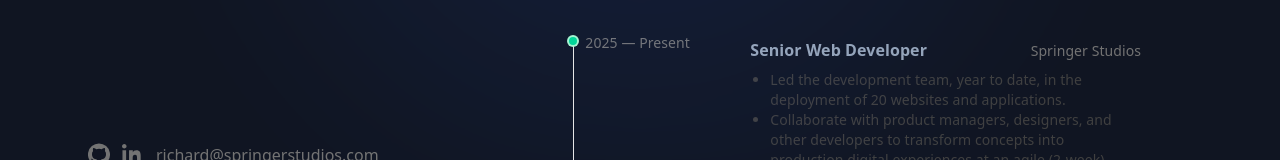
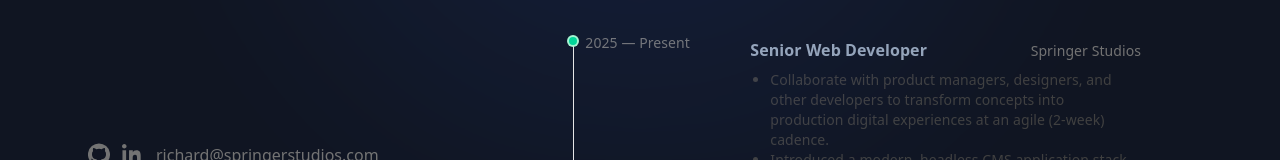
Before and after one commit to itsrichardhaar/Dev-Portfolio-II, a Next.js app: page / in a window 1280 px wide. Shown: the part 601-761 px from the top of the page. Built offline with nearby package versions, Linux system fonts and the light colour scheme.

Commit message:
update experience copy

```diff
--- a/app/page.tsx
+++ b/app/page.tsx
@@ -155,12 +155,11 @@ export default function HomePage() {
                   org: "Springer Studios",
                   time: "2025 — Present",
                   bullets: [
-                    "Led the development team, year to date, in the deployment of 20 websites and applications.",
                     "Collaborate with product managers, designers, and other developers to transform concepts into production digital experiences at an agile (2-week) cadence.",
                     "Introduced a modern, headless CMS application stack into our client offerings.",
-                    "Introduced modern build pipelines using Vite and Github actions.",
+                    "Introduced modern build pipelines using Vite and Github actions into our dev team workflows.",
                     "Build, style, and ship high-quality websites, web-apps and ui component systems.",
-                    "Spearhead company-wide WCAG accessibility initiatives such as creating documentation for best practices, establishing a standard accessibility checklist for developers, and facilitating knowledge shares to clients. ",
+                    "Spearhead company-wide WCAG accessibility initiatives such as creating documentation for best practices, establishing a standard accessibility checklist for developers, and facilitating knowledge shares with our clients. ",
                   ],
                   href: "https://springerstudios.com",
                   external: true,
```
